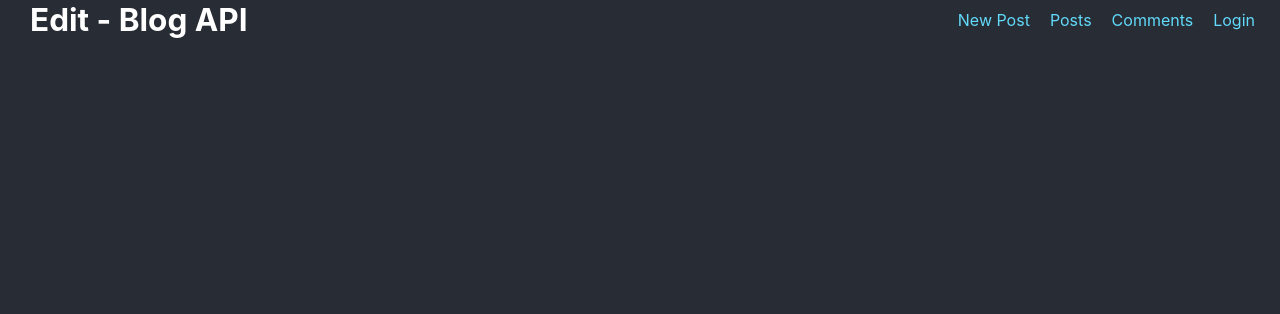
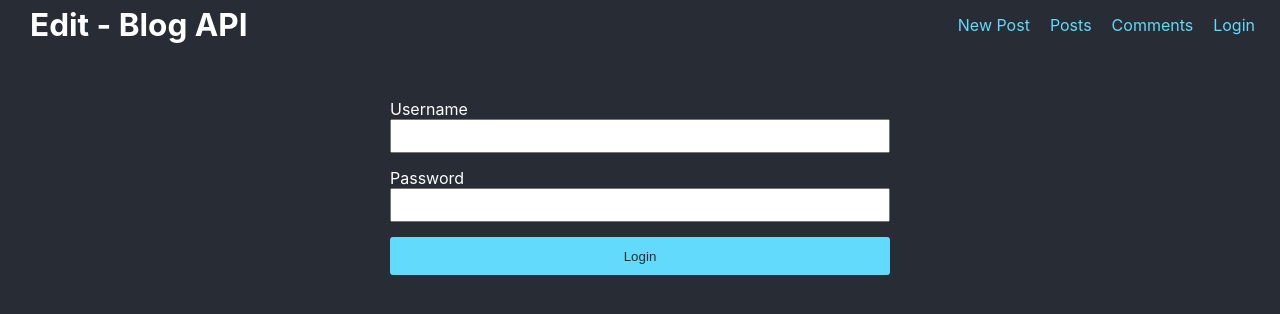
Before and after one commit to Luc-0/blog-api, a React (Create React App) app in the folder edit/: page /login in a window 1280 px wide. Shown: the top 314 px of the page. Built offline with nearby package versions, Linux system fonts and the light colour scheme; no server answers.

Commit message:
Add login

```diff
--- a/edit/src/App.css
+++ b/edit/src/App.css
@@ -3,10 +3,23 @@ body {
   min-height: 100vh;
 }
 
+.btn {
+  height: 38px;
+  background-color: #61dafb;
+  border: none;
+  border-radius: 3px;
+  padding: 0 10px;
+  color: #282c34;
+}
+
+.text-center {
+  text-align: center;
+}
+
 .App-header {
   font-size: calc(5px + 2vmin);
   margin: 0;
-  padding: 0 15px;
+  padding: 5px 15px;
 }
 
 .App-header > * {
@@ -48,3 +61,27 @@ body {
 .Postcard-detail a {
   padding: 10px;
 }
+
+.Loginform {
+  max-width: 500px;
+  margin: 50px auto 0;
+}
+
+.form .form-group {
+  margin-top: 15px;
+}
+
+.form input {
+  height: 34px;
+  padding: 0 3px;
+  width: 100%;
+}
+
+.form button {
+  width: 100%;
+  margin: 15px 0;
+}
+
+.form .form-error {
+  color: #ff8080;
+}
--- a/edit/src/App.js
+++ b/edit/src/App.js
@@ -4,9 +4,11 @@ import React, { useState, useEffect } from 'react';
 
 import Navbar from './components/Navbar';
 import PostList from './components/PostList';
+import Login from './pages/Login';
 
 function App() {
   const [posts, setPosts] = useState([]);
+  const [auth, setAuth] = useState();
 
   useEffect(() => {
     loadPosts();
@@ -15,13 +17,17 @@ function App() {
   return (
     <div className="App">
       <Router>
-        <Navbar />
+        <Navbar signOut={signOut} auth={auth} />
 
         <Switch>
           <Route exact path="/" component={() => <PostList posts={posts} />} />
           <Route exact path="/comments" component="" />
           <Route exact path="/posts/new" component="" />
-          <Route exact path="/login" component="" />
+          <Route
+            exact
+            path="/login"
+            component={() => <Login getAuth={getAuth} />}
+          />
         </Switch>
       </Router>
     </div>
@@ -33,6 +39,14 @@ function App() {
     const postsData = await fetch(apiUrl).then((res) => res.json());
     setPosts(postsData);
   }
+
+  function getAuth(authData) {
+    setAuth(authData);
+  }
+
+  function signOut() {
+    setAuth(null);
+  }
 }
 
 export default App;
--- /dev/null
+++ b/edit/src/components/LoginForm.js
@@ -0,0 +1,98 @@
+import React, { useState } from 'react';
+import { useHistory } from 'react-router-dom';
+
+export default function LoginForm({ getAuth, path }) {
+  const [isInvalidCredentials, setIsInvalidCredentials] = useState(false);
+  const [formInput, setFormInput] = useState({
+    username: '',
+    password: '',
+  });
+  const [isTrying, setIsTrying] = useState();
+  const history = useHistory();
+
+  return (
+    <form className="Loginform form" onSubmit={handleSubmit}>
+      <div className="form-group">
+        <label>
+          Username
+          <input
+            type="text"
+            name="username"
+            value={formInput.username}
+            onChange={handleInputChange}
+          />
+        </label>
+      </div>
+      <div className="form-group">
+        <label>
+          Password
+          <input
+            type="password"
+            name="password"
+            value={formInput.password}
+            onChange={handleInputChange}
+          />
+        </label>
+      </div>
+
+      {isInvalidCredentials && !isTrying ? (
+        <div className="form-group">
+          <small className="form-error">Invalid credentials</small>
+        </div>
+      ) : null}
+
+      {isTrying ? (
+        <div className="text-center">Loggin in...</div>
+      ) : (
+        <button className="btn">Login</button>
+      )}
+    </form>
+  );
+
+  function handleSubmit(e) {
+    e.preventDefault();
+
+    login(formInput.username, formInput.password);
+  }
+
+  function login(username, password) {
+    if (isTrying) {
+      return;
+    }
+    setIsTrying(true);
+
+    const xhr = new XMLHttpRequest();
+
+    xhr.onload = function () {
+      const authRes = JSON.parse(this.responseText);
+
+      console.log(authRes);
+      if (authRes && !authRes.error) {
+        getAuth(authRes);
+        history.push('/');
+        return;
+      }
+
+      setIsInvalidCredentials(true);
+      setIsTrying(false);
+    };
+    xhr.open('POST', path, true);
+    xhr.setRequestHeader('Content-Type', 'application/json');
+    xhr.send(
+      JSON.stringify({
+        username,
+        password,
+      })
+    );
+  }
+
+  function handleInputChange(e) {
+    const value = e.target.value;
+    const name = e.target.name;
+
+    setFormInput({
+      ...formInput,
+      [name]: value,
+    });
+  }
+}
--- a/edit/src/components/Navbar.js
+++ b/edit/src/components/Navbar.js
@@ -1,7 +1,7 @@
 import React from 'react';
 import { Link } from 'react-router-dom';
 
-export default function Navbar() {
+export default function Navbar({ auth, signOut }) {
   return (
     <nav className="App-nav">
       <header className="App-header">
@@ -20,9 +20,17 @@ export default function Navbar() {
         <li>
           <Link to="/comments">Comments</Link>
         </li>
-        <li>
-          <Link to="/login">Login</Link>
-        </li>
+        {auth ? (
+          <li>
+            <button className="btn" onClick={signOut}>
+              Sign out
+            </button>
+          </li>
+        ) : (
+          <li>
+            <Link to="/login">Login</Link>
+          </li>
+        )}
       </ul>
     </nav>
   );
--- a/edit/src/index.css
+++ b/edit/src/index.css
@@ -5,6 +5,7 @@ body {
     sans-serif;
   -webkit-font-smoothing: antialiased;
   -moz-osx-font-smoothing: grayscale;
+  color: white;
 }
 
 code {
@@ -13,6 +14,7 @@ code {
 }
 
 * {
+  box-sizing: border-box;
   margin: 0;
   padding: 0;
 }
--- /dev/null
+++ b/edit/src/pages/Login.js
@@ -0,0 +1,14 @@
+import React from 'react';
+
+import LoginForm from '../components/LoginForm';
+
+export default function Login({ getAuth }) {
+  return (
+    <div>
+      <LoginForm
+        getAuth={getAuth}
+        path={`${process.env.REACT_APP_API_URL}/login`}
+      />
+    </div>
+  );
+}
```
